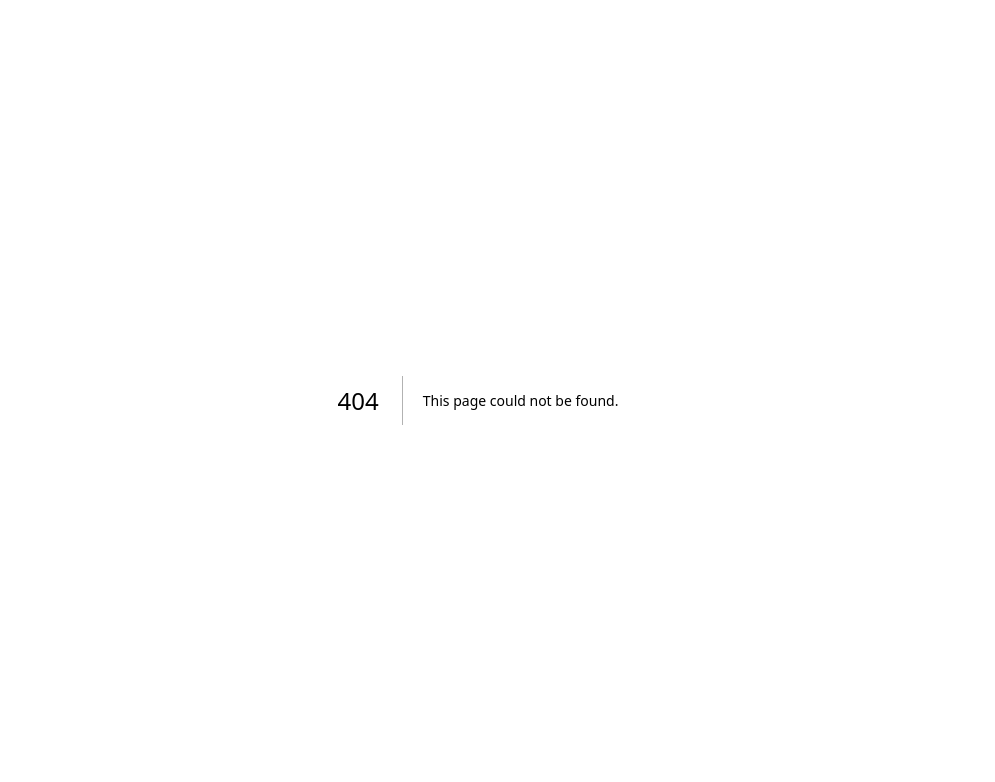
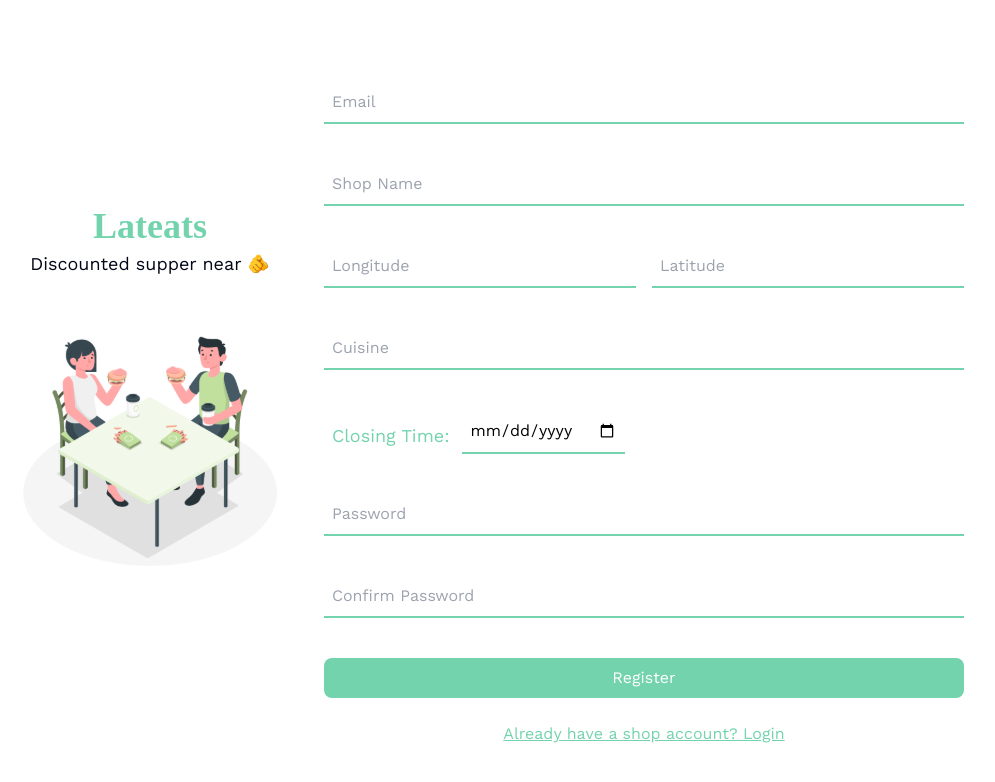
Before and after one commit to ryanchuaks1/CSC2102_PSD2_Project, a Next.js app in the folder lateats/: page /register in a window 1280 px wide. Before the commit this address had no page. Shown: the top 782 px of the page, without its empty margins (162-1157 px from the left). Built offline with nearby package versions, Linux system fonts and the light colour scheme.

Commit message:
Created Register Shop Account Page

```diff
--- /dev/null
+++ b/lateats/src/app/register/page.tsx
@@ -0,0 +1,98 @@
+"use client";
+
+import Image from "next/image";
+
+export default function Register() {
+  return (
+    <div className="bg-white lg:flex lg:justify-center lg:pt-5 w-full min-h-screen items-center">
+      <div className="flex flex-col lg:flex-row px-6 py-12 bg-white items-center">
+
+        <div className="text-center lg:text-left">
+          <div className="text-primary text-4xl font-bold font-serif text-center">
+            Lateats
+          </div>
+          <div className="text-slate-950 text-lg text-center p-1">
+            Discounted supper near 🫵
+          </div>
+
+          <Image
+            src="/supper.svg"
+            width={500}
+            height={500}
+            alt="Picture of peopple eating supper"
+            className="p-8"
+          />
+        </div>
+
+        <div className="w-full flex flex-col">
+            <input
+              type="email"
+              placeholder="Email"
+              className="border-b-2 border-primary p-2 m-2 mb-8"
+            ></input>
+
+            <input
+              type="text"
+              placeholder="Shop Name"
+              className="border-b-2 border-primary p-2 m-2 mb-8"
+            ></input>
+
+            {/* <div className="text-slate-950 text-lg p-1 pl-3 lg:pl-5">
+              Location:
+            </div> */}
+            <div className="flex flex-col lg:flex-row items-center p-2 lg:p-0">
+              <input
+                type="number"
+                placeholder="Longitude"
+                className="border-b-2 border-primary p-2 m-2 mb-8 w-full"
+              ></input>
+              <input
+                type="number"
+                placeholder="Latitude"
+                className="border-b-2 border-primary p-2 m-2 mb-8 w-full"
+              ></input>
+            </div>
+
+            <input
+              type="text"
+              placeholder="Cuisine"
+              className="border-b-2 border-primary p-2 m-2 mb-8"
+            ></input>
+
+            <div className="flex flex-row items-center p-2 lg:p-0">
+              <div className="text-primary text-lg p-1 pl-3 lg:pl-4 mb-4">
+                Closing Time:
+              </div>
+              <input
+                type="Date"
+                placeholder="Closing Time"
+                className="border-b-2 border-primary p-2 m-2 mb-8"
+              ></input>
+            </div>
+
+            <input
+              type="password"
+              placeholder="Password"
+              className="border-b-2 border-primary p-2 m-2 mb-8"
+            ></input>
+
+            <input
+              type="password"
+              placeholder="Confirm Password"
+              className="border-b-2 border-primary p-2 m-2 mb-8"
+            ></input>
+
+            <button className="bg-primary text-white p-2 m-2 rounded-lg">
+              Register
+            </button>
+
+            <div className="text-center mt-4">
+              <a href="/login" className="text-primary underline">
+                Already have a shop account? Login
+              </a>
+            </div>
+          </div>
+      </div>
+    </div>
+  );
+}
```
